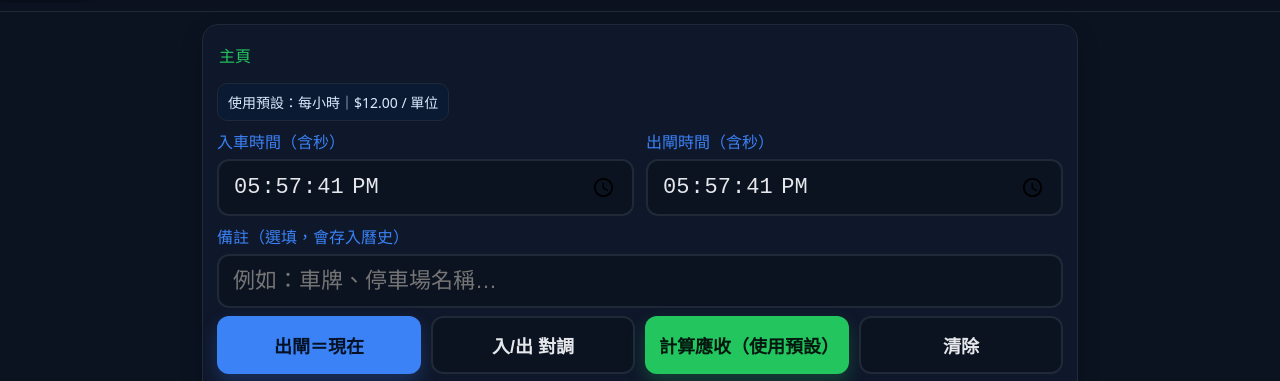
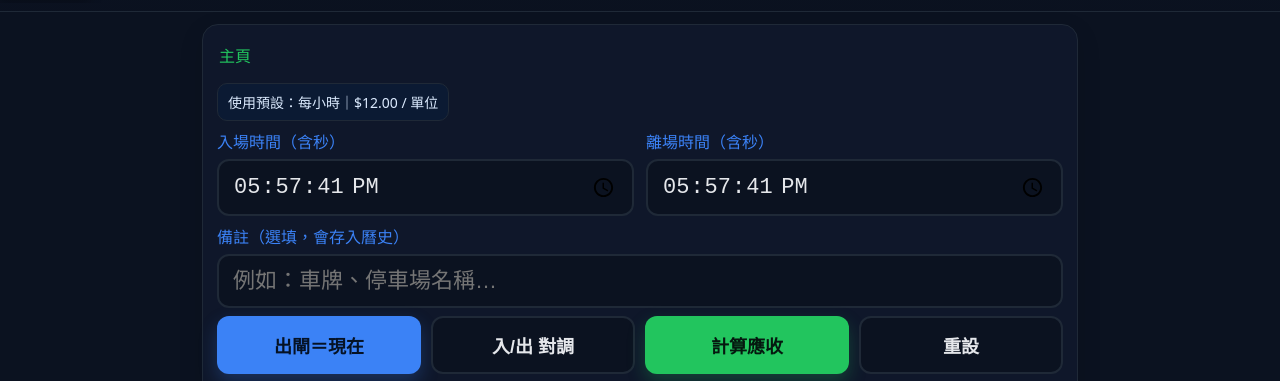
Before and after one commit to anyumai-png/parking-calculator, a plain HTML site: page index.html in a window 1280 px wide. Shown: the part 122-503 px from the top of the page. Drawn offline with Linux system fonts and the light colour scheme.

Commit message:
Update index.html

```diff
--- a/index.html
+++ b/index.html
@@ -78,11 +78,11 @@
           <div class="chip" id="presetChip">使用預設：—</div>
           <div class="row">
             <div class="col">
-              <label for="start">入車時間（含秒）</label>
+              <label for="start">入場時間（含秒）</label>
               <input id="start" type="time" step="1">
             </div>
             <div class="col">
-              <label for="end">出閘時間（含秒）</label>
+              <label for="end">離場時間（含秒）</label>
               <input id="end" type="time" step="1">
             </div>
           </div>
@@ -95,8 +95,8 @@
           <div class="btns">
             <button class="btn blue" id="now" onclick="setNow()">出閘＝現在</button>
             <button class="btn ghost" id="swap" onclick="swapTimes()">入/出 對調</button>
-            <button class="btn green" id="calc" onclick="calculate()">計算應收（使用預設）</button>
-            <button class="btn ghost" id="clear" onclick="clearForm()">清除</button>
+            <button class="btn green" id="calc" onclick="calculate()">計算應收</button>
+            <button class="btn ghost" id="clear" onclick="clearForm()">重設</button>
           </div>
 
           <div class="result" aria-live="polite">
```
